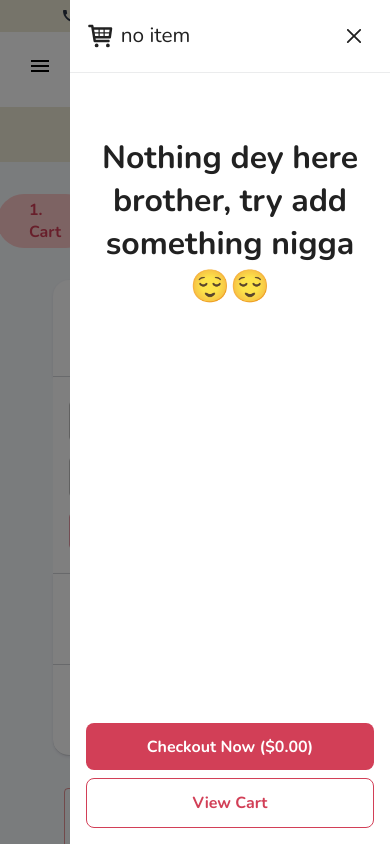
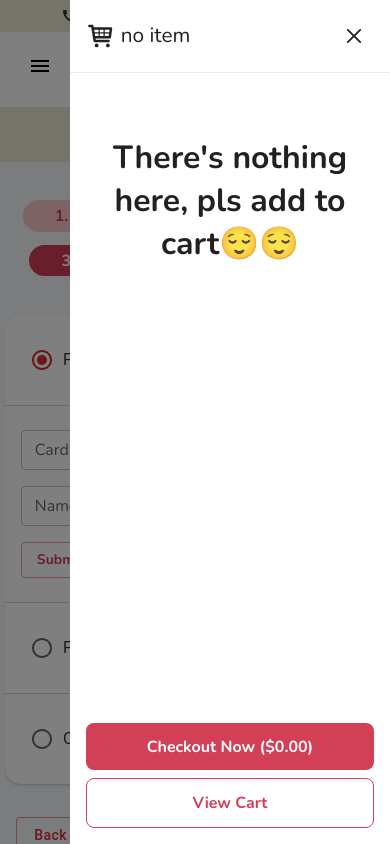
Before and after one commit to Farouk-ayo/ecommerce-, a React (Create React App) app: page /cart/payment in a window 390 px wide. Both pictures are taken after a click on the icon 353 px from the left and 69 px from the top of the page. Shown: the top 844 px of the page. Built offline with nearby package versions, Linux system fonts and the light colour scheme.

Commit message:
cart responsiveness

```diff
--- a/src/App.css
+++ b/src/App.css
@@ -235,8 +235,9 @@ hr {
   display: flex;
   width: 100%;
   justify-content: center;
-  margin: 2rem;
   align-items: center;
+  padding: 2rem 0;
+  flex-wrap: wrap;
 }
 
 .links :last-child {
@@ -259,6 +260,7 @@ hr {
   cursor: pointer;
   font-weight: 800;
 }
+
 .notActive:hover {
   background-color: #d23f57;
   color: white;
@@ -272,6 +274,14 @@ hr {
   font-weight: 800;
   padding: 0.3rem 2rem;
   font-size: 1rem;
+}
+
+@media screen and (max-width: 760px) {
+  .notActive,
+  .active,
+  hr {
+    margin: 0.4rem 0rem;
+  }
 }
 
 /* SEARCH BAR  */
--- a/src/Cart/Cart.js
+++ b/src/Cart/Cart.js
@@ -45,7 +45,7 @@ const Cart = (props) => {
             </section>
           ) : (
             <section className={classes.null}>
-              <h1>Nothing dey here brother, try add something nigga😌😌</h1>
+              <h1>There's nothing here, pls add to cart😌😌</h1>
             </section>
           )}
         </section>
--- a/src/UI/Body/flashdeals/Flash.module.css
+++ b/src/UI/Body/flashdeals/Flash.module.css
@@ -68,7 +68,7 @@
     flex-direction: column;
     justify-content: flex-start;
     gap: 0.5rem;
-    align-items: start;
+    align-items: flex-start;
   }
   btn {
     width: 100%;
--- a/src/components/CartDrawer.js
+++ b/src/components/CartDrawer.js
@@ -1,4 +1,9 @@
-import { Box, createTheme, SwipeableDrawer, ThemeProvider } from "@mui/material";
+import {
+  Box,
+  createTheme,
+  SwipeableDrawer,
+  ThemeProvider,
+} from "@mui/material";
 import { useState } from "react";
 import { AiOutlineShoppingCart } from "react-icons/ai";
 import Cart from "../Cart/Cart";
@@ -27,12 +32,8 @@ export const CartDrawer = () => {
   };
 
   const list = (anchor) => (
-    <Box
-      role="presentation"
-      onClick={toggleDrawer(anchor, false)}
-      onKeyDown={toggleDrawer(anchor, false)}
-    >
-      <Cart />
+    <Box role="presentation">
+      <Cart onClose={toggleDrawer(anchor, false)} />
     </Box>
   );
 
--- a/src/page/CartPages/CartPage.js
+++ b/src/page/CartPages/CartPage.js
@@ -30,7 +30,7 @@ const CartPage = () => {
             {cartCtx.items.map((item) => {
               return (
                 <section className={classes.cartInfo}>
-                  <div>
+                  <div className={classes.info}>
                     <img src={item.productImage} alt="" />
                     <div className={classes.eachInfo}>
                       <div className={classes.details}>
@@ -71,7 +71,7 @@ const CartPage = () => {
           </div>
         ) : (
           <section className={classes.null}>
-            <h1>Nothing dey here brother, try add something nigga😌😌</h1>
+            <h1>There's nothing here, pls add to cart😌😌</h1>
           </section>
         )}
 
--- a/src/page/CartPages/CartPages.module.css
+++ b/src/page/CartPages/CartPages.module.css
@@ -2,6 +2,17 @@
   width: 100%;
   overflow: hidden;
   background-color: #f6f9fc;
+  padding: 0rem 4rem;
+}
+@media screen and (max-width: 1300px) {
+  .CartPage {
+    padding: 0 2rem;
+  }
+}
+@media screen and (max-width: 640px) {
+  .CartPage {
+    padding: 0 1rem;
+  }
 }
 
 .cart {
@@ -12,7 +23,40 @@
 }
 .carts {
   width: 70%;
-  padding-left: 4rem;
+}
+.totalAmount {
+  width: 30%;
+  border-radius: 0.8rem;
+  box-shadow: rgb(3 0 71 / 9%) 0px 1px 3px;
+  padding: 1.5rem;
+  background-color: white;
+  display: flex;
+  flex-direction: column;
+  gap: 1rem;
+  height: fit-content;
+}
+
+@media screen and (max-width: 1100px) {
+  .carts {
+    width: 60%;
+  }
+  .totalAmount {
+    width: 40%;
+  }
+}
+
+@media screen and (max-width: 960px) {
+  .cart {
+    display: flex;
+    flex-direction: column;
+    gap: 3rem;
+  }
+  .carts {
+    width: 100%;
+  }
+  .totalAmount {
+    width: 100%;
+  }
 }
 .null {
   gap: 2rem;
@@ -37,13 +81,32 @@
   background-color: white;
 }
 
-.cartInfo div {
+.info {
   display: flex;
 }
-.cartInfo div img {
+
+.info img {
   height: 5rem;
   width: 5rem;
-  margin: 0rem 3rem;
+  margin: 0rem 2rem;
+  align-self: center;
+}
+@media screen and (max-width: 640px) {
+  .info img {
+    margin: 0 1.5rem;
+  }
+}
+@media screen and (max-width: 480px) {
+  .info {
+    display: flex;
+    flex-direction: column;
+    width: 100%;
+    gap: 1rem;
+  }
+  .info img {
+    height: 7.5rem;
+    width: 8rem;
+  }
 }
 
 .eachInfo {
@@ -79,17 +142,6 @@
   font-size: 1.3rem;
 }
 
-.totalAmount {
-  width: 30%;
-  border-radius: 0.8rem;
-  box-shadow: rgb(3 0 71 / 9%) 0px 1px 3px;
-  padding: 1.5rem;
-  background-color: white;
-  display: flex;
-  flex-direction: column;
-  gap: 1rem;
-  height: fit-content;
-}
 .totalAmount h3 {
   font-size: 1.5rem;
   display: flex;
```
